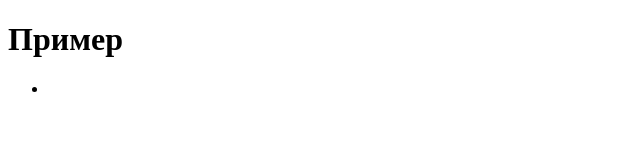
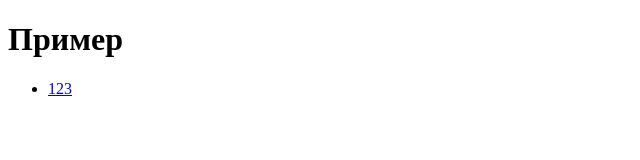
Before and after one commit to DenisRose/Denis, a plain HTML site: page index.html in a window 1280 px wide. Shown: the full height of the page, 0-640 px from the left. Drawn offline with Linux system fonts and the light colour scheme.

Commit message:
add index page

```diff
--- a/index.html
+++ b/index.html
@@ -12,7 +12,7 @@
     <h1>Пример</h1>
     <ul>
         <li>
-            <a href="./dz1/DIARY.html"></a>
+            <a href="./dz1/DIARY.html">123</a>
         </li>
     </ul>
 </body>
```
